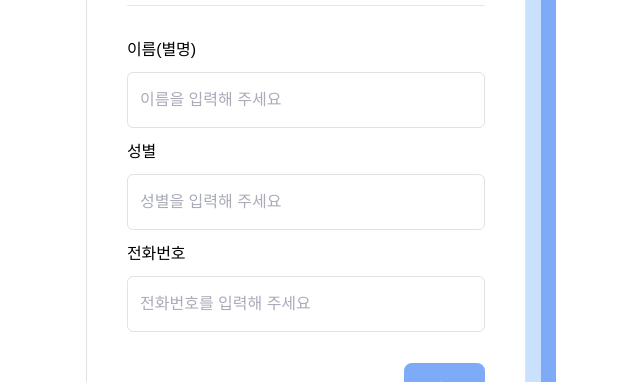
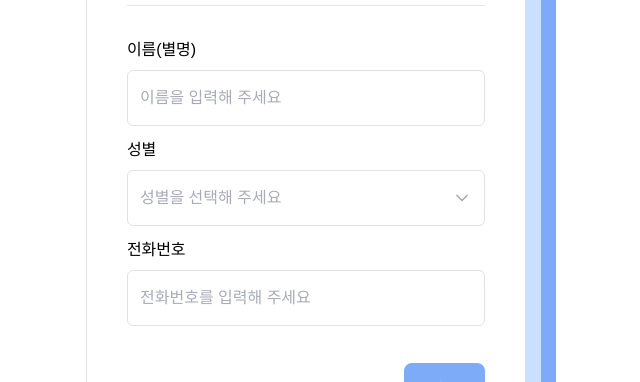
Before and after one commit to rmfosem613/MemoryBubble, a React (Vite) app in the folder FE/: page /join in a window 1280 px wide. Shown: the part 217-599 px from the top of the page, without its empty margins (334-974 px from the left). Built offline with nearby package versions, Linux system fonts and the light colour scheme.

Commit message:
Feat: 그룹 생성 페이지 요소 수정
성별 Dropdown 구현
그룹명 type 요소 수정

S12P21D201-121 #done 작업 완료

```diff
--- a/FE/src/components/join/InputGroupName.tsx
+++ b/FE/src/components/join/InputGroupName.tsx
@@ -3,8 +3,9 @@ function InputGroupName() {
     <div>
       <p className="mb-[10px] font-p-500 text-subtitle-1-lg">그룹명</p>
       <input
-        type="date"
-        className="w-full h-14 p-3 border border-gray-300 rounded-md focus:outline-none focus:ring-2 focus:ring-blue-500 focus:border-transparent"
+        type="text"
+        placeholder="그룹명을 설정해주세요"
+        className="w-full h-14 p-3 border placeholder-gray-400 border-gray-300 rounded-md focus:outline-none focus:ring-2 focus:ring-blue-500 focus:border-transparent"
       />
     </div>
   )
--- a/FE/src/components/join/InputInfo.tsx
+++ b/FE/src/components/join/InputInfo.tsx
@@ -1,27 +1,69 @@
+import { useState } from "react"
+import { ChevronDown } from 'lucide-react';
+
 function InputInfo() {
+  const [gender, setGender] = useState<string>('')
+  const [isDropDown, setIsDropDown] = useState<boolean>(false)
+
+  const toggleDropDown = () => {
+    setIsDropDown(prev => !prev)
+  }
+
+  const selectGender = (selectedGender: string) => {
+    setGender(selectedGender)
+    setIsDropDown(false)
+  }
+
   return (
     <div className='flex-row space-y-3'>
       <div>
-        <p className="mb-[10px] font-p-500 text-subtitle-1-lg">이름(별명)</p>
+        <label htmlFor="nameInput" className="font-p-500 text-subtitle-1-lg">이름(별명)</label>
         <input
+          id="nameInput"
           type="text"
           placeholder='이름을 입력해 주세요'
-          className="w-full h-14 p-3 border placeholder-gray-500 border-gray-300 rounded-md focus:outline-none focus:ring-2 focus:ring-blue-500 focus:border-transparent"
+          className="mt-2 w-full h-14 p-3 border placeholder-gray-500 border-gray-300 rounded-md focus:outline-none focus:ring-2 focus:ring-blue-500 focus:border-transparent"
         />
       </div>
       <div>
-        <p className="mb-[10px] font-p-500 text-subtitle-1-lg">성별</p>
+        <label className="font-p-500 text-subtitle-1-lg">성별</label>
+        <div className="relative">
+          <button
+            type="button"
+            onClick={toggleDropDown}
+            className="mt-2 w-full h-14 px-3 py-2 text-left border border-gray-300 rounded-md focus:outline-none focus:ring-2 focus:ring-blue-500 focus:border-transparent flex justify-between items-center text-gray-500">
+            <span>{gender || '성별을 선택해 주세요'}</span>
+            <ChevronDown size={20} />
+          </button>
+
+          {isDropDown && (
+            <div className="absolute z-10 w-full bg-white border border-gray-300 rounded-md shadow-sm">
+              <ul>
+                <li
+                  className="px-3 py-3 hover:bg-gray-100 cursor-pointer"
+                  onClick={() => selectGender('여자')}
+                >
+                  여자
+                </li>
+                <li
+                  className="px-3 py-3 hover:bg-gray-100 cursor-pointer"
+                  onClick={() => selectGender('남자')}
+                >
+                  남자
+                </li>
+              </ul>
+            </div>
+          )}
+
+        </div>
+      </div>
+      <div>
+        <label htmlFor="phoneInput" className="font-p-500 text-subtitle-1-lg">전화번호</label>
         <input
-          type="text"
-          placeholder='성별을 입력해 주세요'
-          className="w-full h-14 p-3 border placeholder-gray-500 border-gray-300 rounded-md focus:outline-none focus:ring-2 focus:ring-blue-500 focus:border-transparent"
-        />
-      </div> <div>
-        <p className="mb-[10px] font-p-500 text-subtitle-1-lg">전화번호</p>
-        <input
+          id="phoneInput"
           type="tel"
           placeholder='전화번호를 입력해 주세요'
-          className="w-full h-14 p-3 border placeholder-gray-500 border-gray-300 rounded-md focus:outline-none focus:ring-2 focus:ring-blue-500 focus:border-transparent"
+          className="mt-2 w-full h-14 p-3 border placeholder-gray-500 border-gray-300 rounded-md focus:outline-none focus:ring-2 focus:ring-blue-500 focus:border-transparent"
         />
       </div>
     </div>
```
